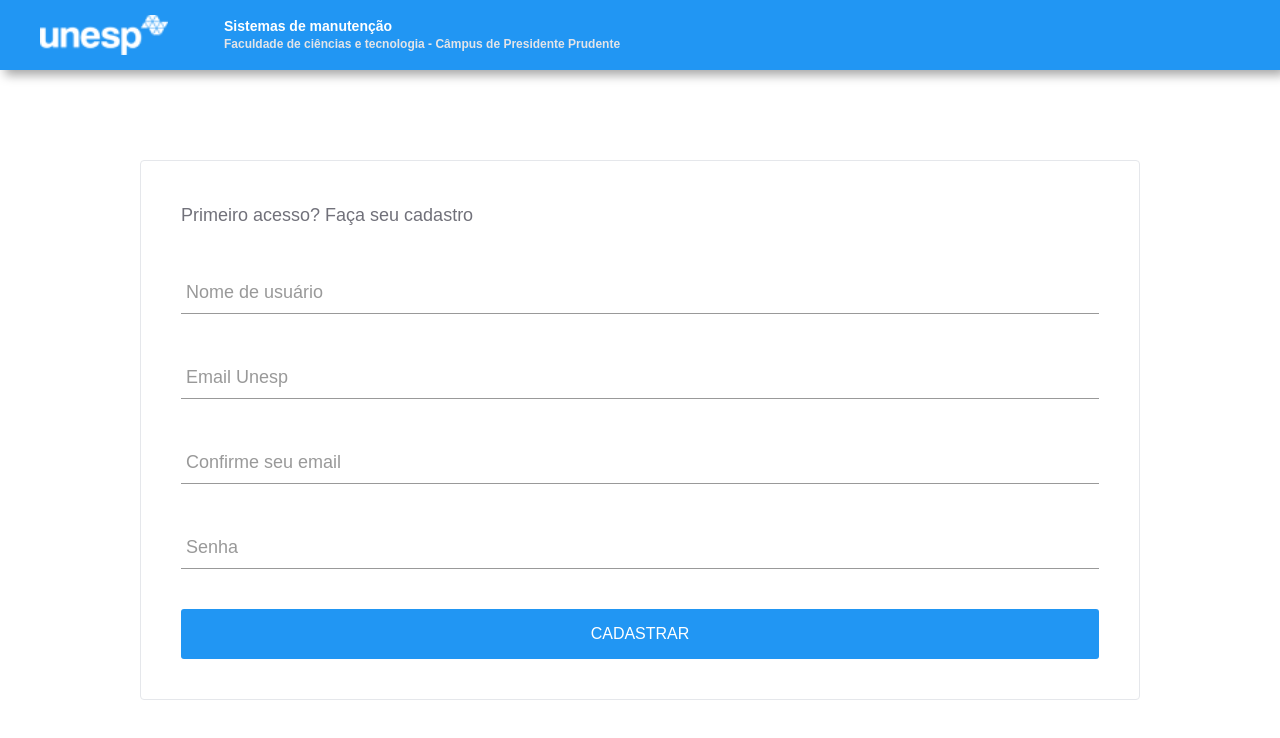
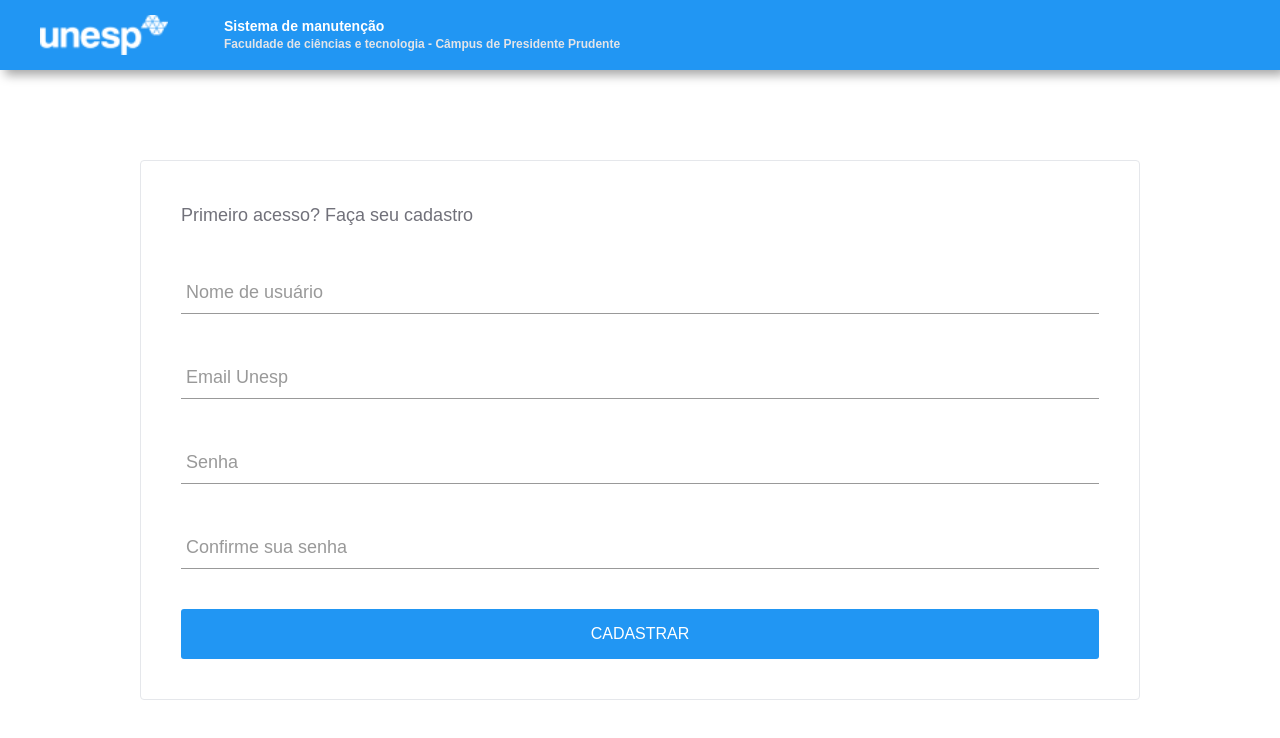
Before and after one commit to DiegoGM55/SisManu, a Next.js app: page /register in a window 1280 px wide. Shown: the top 738 px of the page. Built offline with nearby package versions, Linux system fonts and the light colour scheme; no server answers.

Commit message:
update auth and user register

```diff
--- a/src/components/Layout.tsx
+++ b/src/components/Layout.tsx
@@ -1,3 +1,4 @@
+import { useSession } from 'next-auth/react';
 import Navbar from './layout/Navbar';
 import Menu from './layout/menu/Menu';
 
@@ -6,11 +7,15 @@ interface LayoutProps {
 }
 
 export const Layout = (props: LayoutProps) => {
+  // Obtém a sessão atual
+  const { data: session } = useSession();
+
   return (
     <>
       <Navbar />
       <div className="flex gap-6">
-        {false ? (
+        {/* Mostra o menu se houver uma sessão */}
+        {session ? (
           <>
             <Menu />
             <div className="w-full">
--- a/src/components/layout/Navbar.tsx
+++ b/src/components/layout/Navbar.tsx
@@ -13,7 +13,7 @@ const Navbar = () => {
         quality={5}
       />
       <div className="font-bold mt-4 mb-2 w-90">
-        <h1 className="text-white text-sm">Sistemas de manutenção</h1>
+        <h1 className="text-white text-sm">Sistema de manutenção</h1>
         <p className="text-zinc-200 text-xs">
           Faculdade de ciências e tecnologia - Câmpus de Presidente Prudente
         </p>
--- a/src/components/layout/menu/MenuItem.tsx
+++ b/src/components/layout/menu/MenuItem.tsx
@@ -6,7 +6,6 @@ interface Props {
 }
 
 const MenuItem = (props: Props) => {
-  console.log(props.adress);
   return (
     <Link className="menuItem" href={props.adress}>
       {props.name}
--- /dev/null
+++ b/src/middleware.tsx
@@ -0,0 +1,5 @@
+export { default } from 'next-auth/middleware';
+
+export const config = {
+  matcher: ['/user/:path*']
+};
--- a/src/pages/api/auth/[...nextauth].ts
+++ b/src/pages/api/auth/[...nextauth].ts
@@ -5,23 +5,25 @@ type ICredentials = {
   email: string;
   password: string;
 };
-
 export const authOptions = {
   pages: {
-    signIn: '/index'
+    signIn: '/'
   },
   providers: [
     CredentialsProvider({
       name: 'Credentials',
-      credentials: {},
+      credentials: {
+        email: { label: 'Email', type: 'email', placeholder: 'jsmith' },
+        password: { label: 'Password', type: 'password' }
+      },
 
       async authorize({ email, password }: ICredentials) {
-        const res = await fetch('http://localhost:8000/user/session', {
+        const response = await fetch('http://localhost:8000/user/session', {
           method: 'POST',
           body: new URLSearchParams({ email, password })
         });
 
-        const data = await res.json();
+        const data = await response.json();
 
         if (data) {
           return { ...data, jwt: data.jwt };
@@ -31,7 +33,7 @@ export const authOptions = {
       }
     })
   ],
-  secret: process.env.SECRET
+  secret: process.env.NEXTAUTH_SECRET
 };
 
 export default NextAuth(authOptions);
--- a/src/pages/index.tsx
+++ b/src/pages/index.tsx
@@ -15,9 +15,11 @@ const Home = () => {
     password: ''
   });
 
-  const InputValue = (e) => {
-    setData({ ...data, [e.target.name]: e.target.value });
-  };
+  const InputValue = (e) =>
+    setData({
+      ...data,
+      [e.target.name]: e.target.value
+    });
 
   const handleSubmit: FormEventHandler<HTMLFormElement> = async (e) => {
     e.preventDefault();
@@ -27,10 +29,13 @@ const Home = () => {
       callbackUrl: '/'
     });
 
+    console.log(result);
+
     if (result?.url) {
       return push(result?.url);
     }
   };
+
   return (
     <div className={`${styles.container} m-5`}>
       <div className={`${styles.loginBoxContent} w-full xl:w-[500px]`}>
@@ -38,7 +43,6 @@ const Home = () => {
         <form
           action=""
           method="post"
-          autoComplete="off"
           className={styles.form}
           onSubmit={handleSubmit}
         >
@@ -65,7 +69,7 @@ const Home = () => {
           </div>
         </form>
         <div>
-          <Link className={styles.link} href="/">
+          <Link className={styles.link} href="/register">
             Primeiro acesso?
           </Link>
 
@@ -82,11 +86,11 @@ export default Home;
 
 export const getServerSideProps: GetServerSideProps = async (context) => {
   const session = await getSession(context);
-
+  console.log(session);
   if (session) {
     return {
       redirect: {
-        destination: '/user/',
+        destination: '/user/home',
         permanent: false
       }
     };
--- a/src/pages/maintenance/reportsList.tsx
+++ b/src/pages/maintenance/reportsList.tsx
@@ -1,9 +1,6 @@
 import BlockList from '@/components/reportsList/BlockList';
-import { useAuth } from '@/context/auth-context';
 
 const ReportsList = () => {
-  const { login } = useAuth();
-  login();
   return (
     <div className="min-w-[300px]">
       <div className="w-auto border-b-2 border-b-blue border-dotted mt-5">
--- a/src/pages/register.tsx
+++ b/src/pages/register.tsx
@@ -1,8 +1,68 @@
 import Input from '../components/forms/Input';
 import Button from '../components/forms/Button';
 import Grid from '../components/layout/Grid';
+import { useState } from 'react';
 
 const Register = () => {
+  const [data, setData] = useState({
+    name: '',
+    email: '',
+    password: '',
+    passwordConfirm: ''
+  });
+
+  const InputValue = (e) => {
+    setData({ ...data, [e.target.name]: e.target.value });
+  };
+
+  // Cria uma função para lidar com o evento de submit do formulário
+  const handleSubmit = (event) => {
+    // Impede o comportamento padrão de recarregar a página
+    event.preventDefault();
+
+    if (data.password !== data.passwordConfirm) {
+      alert('As senhas não conferem');
+      return;
+    } else {
+      delete data.passwordConfirm;
+    }
+    console.log(data);
+    // Faz uma requisição POST para a rota localhost/8000/user/createUser, passando o formData como o corpo
+    fetch('http://localhost:8000/user/createUser', {
+      headers: {
+        'Content-Type': 'application/json'
+      },
+      method: 'POST',
+      body: JSON.stringify(data)
+    })
+      .then((response) => {
+        // Verifica se a resposta foi bem sucedida
+        if (response.ok) {
+          // Converte a resposta em JSON
+          return response.json();
+        } else {
+          // Lança um erro se a resposta não foi bem sucedida
+          throw new Error('Algo deu errado');
+        }
+      })
+      .then((data) => {
+        // Faz algo com os dados da resposta, por exemplo, mostrar uma mensagem de sucesso
+        console.log(data);
+        if (data.status === 'Error') {
+          alert(data.message);
+          return;
+        } else if (data.status === 'Success') {
+          alert(data.message);
+          return;
+        }
+      })
+      .catch((error) => {
+        // Faz algo com o erro, por exemplo, mostrar uma mensagem de erro
+        console.error(error);
+        alert('Ocorreu um erro ao tentar fazer o cadastro');
+      });
+  };
+
   return (
     <div className={`h-[90vh] flex items-center justify-center w-full`}>
       <div className="w-[90%] lg:w-[1000px]">
@@ -11,18 +71,42 @@ const Register = () => {
             <h2 className="mb-10 text-zinc-500 text-lg">
               Primeiro acesso? Faça seu cadastro
             </h2>
-            <form className="flex flex-col justify-center">
+            {/* Adiciona o evento de submit ao formulário e passa a função handleSubmit */}
+            <form
+              className="flex flex-col justify-center"
+              onSubmit={handleSubmit}
+            >
               <div>
-                <Input type="text" label="Nome de usuário" name="name" />
+                <Input
+                  type="text"
+                  label="Nome de usuário"
+                  name="name"
+                  InputValue={InputValue}
+                />
               </div>
               <div>
-                <Input type="email" label="Email Unesp" name="email" />
+                <Input
+                  type="email"
+                  label="Email Unesp"
+                  name="email"
+                  InputValue={InputValue}
+                />
               </div>
               <div>
-                <Input type="email" label="Confirme seu email" name="email" />
+                <Input
+                  type="password"
+                  label="Senha"
+                  name="password"
+                  InputValue={InputValue}
+                />
               </div>
               <div>
-                <Input type="password" label="Senha" name="password" />
+                <Input
+                  type="password"
+                  label="Confirme sua senha"
+                  name="passwordConfirm"
+                  InputValue={InputValue}
+                />
               </div>
               <div>
                 <Button type="submit" name="button" value="Cadastrar" />
--- a/src/pages/user/index.tsx
+++ b/src/pages/user/home.tsx
@@ -1,11 +1,16 @@
+import { useSession } from 'next-auth/react';
+
 const Home = () => {
+  const { data: session, status } = useSession();
+  console.log(session);
+
   return (
     <div className="mt-5">
       <div className="w-auto border-b-2 border-b-blue border-dotted">
         <h1 className="text-blue font-bold">Sismanu - Sistema de manutenção</h1>
       </div>
       <div className="mt-7 text-center">
-        <p className="font-bold">Seja Bem-vindo fulano!</p>
+        <p className="font-bold">Seja Bem-vindo</p>
         <p className="mt-5 text-sm">
           Você está conectado ao módulo de manutenção
         </p>
--- a/src/pages/user/issueReport.tsx
+++ b/src/pages/user/issueReport.tsx
@@ -1,11 +1,6 @@
 import Card from '@/components/issueReport/Card';
-import { useAuth } from '@/context/auth-context';
 
 const IssueReport = () => {
-  const { login } = useAuth();
-
-  login();
-
   return (
     <div>
       <div className="w-auto border-b-2 border-b-blue border-dotted mt-5">
--- a/src/pages/user/showReports.tsx
+++ b/src/pages/user/showReports.tsx
@@ -1,10 +1,6 @@
 import Table from '@/components/table/Table';
-import { useAuth } from '@/context/auth-context';
 
 export default function ShowReports() {
-  const { login } = useAuth();
-
-  login();
   return (
     <div className="min-w-[300px]">
       <div className="w-auto border-b-2 border-b-blue border-dotted mt-5">
```
